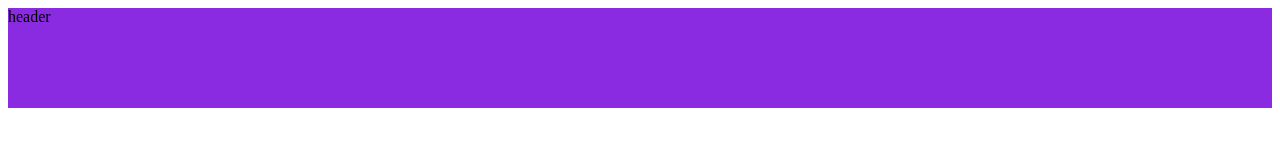
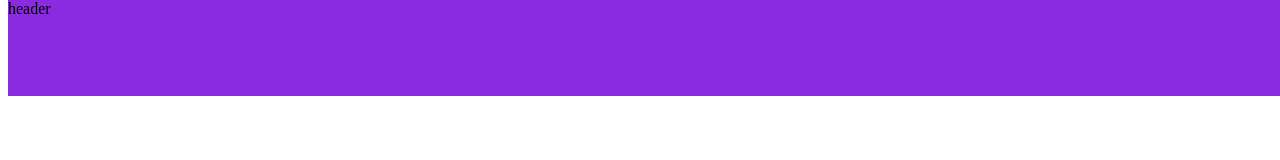
Before and after one commit to dltmdcks98/dltmdcks98.github.io, a plain HTML site: page include/header.html in a window 1280 px wide. Drawn offline with Linux system fonts and the light colour scheme; files that its build step writes are made by us from their sources.

Commit message:
header, footer 위치 지정

```diff
--- a/css/footer.css
+++ b/css/footer.css
@@ -1,4 +1,6 @@
 footer .footer{
+    position:absolute;
+    bottom: 0;
     background-color: red;
     width: 100%;
     height: 100px;
--- a/css/header.css
+++ b/css/header.css
@@ -1,5 +1,8 @@
 header  .header{
+    position:absolute;
+    top: 0;
     background-color: blueviolet;
     width: 100%;
-    height: 100px;
+    height: 6rem;
+
 }
```
